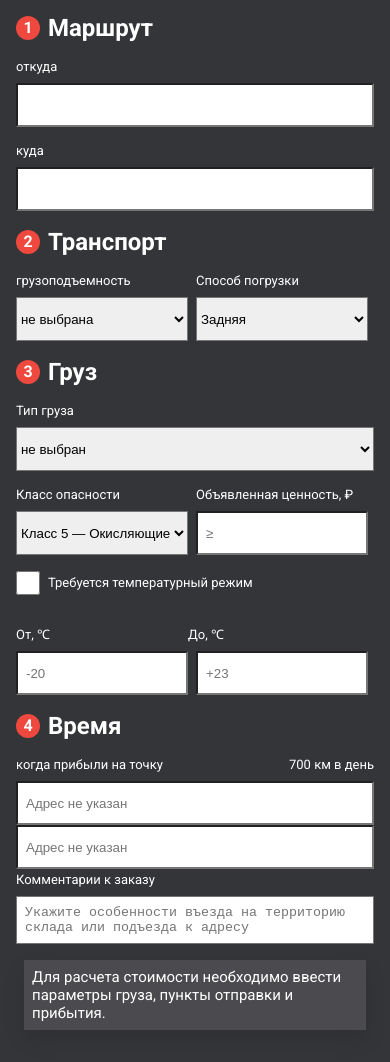
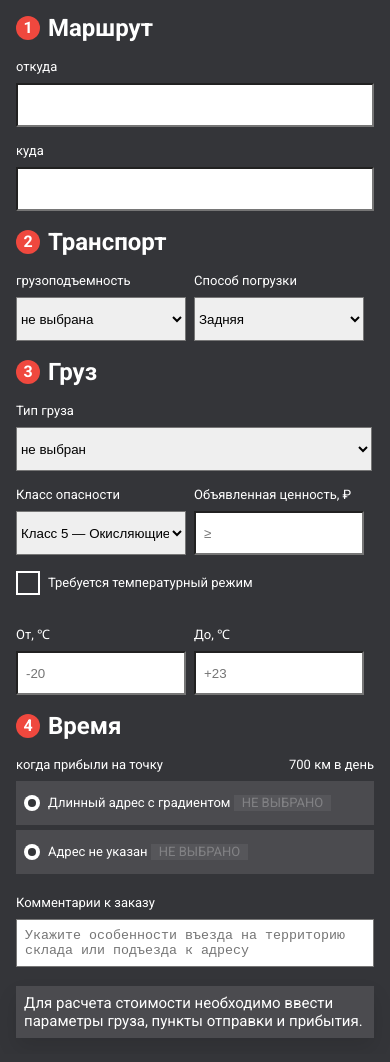
Before and after one commit to dmnitprof/ftl, a website built with Parcel: page src/index.html in a window 390 px wide. Shown: the part 87-1149 px from the top of the page. Built offline with nearby package versions, Linux system fonts and the light colour scheme.

Commit message:
edit styles

```diff
--- a/src/index.html
+++ b/src/index.html
@@ -13,7 +13,7 @@
         <div class="page__inner">
             <h1 class="page__title">FTL: Прямая машина</h1>
             <form class="form">
-                <div class="form-fields">
+                <div class="form__fields-route">
                     <h3 class="form-fields__title"><span class="form-fields__title-number">1</span>Маршрут</h3>
                     <label class="form-fields__label form-fields--col">
                         <span class="form-fields__label-text">откуда</span>
@@ -24,14 +24,15 @@
                         <input class="form-fields__input" type="text">
                     </label>
                 </div>
-                <div class="form-fields">
+                <div class="form-wrapper">
+                <div class="form__fields-transport">
                     <h3 class="form-fields__title"><span class="form-fields__title-number">2</span>Транспорт</h3>
                     <div class="form-fields--row">
                         <label class="form-fields__label  form-fields--col">
                             <span class="form-fields__label-text">грузоподъемность</span>
-                            <select class="form-fields__select form-fields__select--fourth">
-                                <option value="не выбрана">не выбрана</option>
-                                <option value="пункт1">пункт1</option>
+                            <select class="form-fields__select">
+                                <option class="select__option-first" value="не выбрана">не выбрана</option>
+                                <option class="option" value="пункт1">пункт1</option>
                                 <option value="пункт2">пункт2</option>
                                 <option value="пункт3">пункт3</option>
                                 <option value="пункт4">пункт4</option>
@@ -51,11 +52,11 @@
                         </label>
                     </div>
                 </div>
-                <div class="form-fields">
+                <div class="form__fields-cargo">
                     <h3 class="form-fields__title"><span class="form-fields__title-number">3</span>Груз</h3>
                     <label class="form-fields__label form-fields--col">
                         <span class="form-fields__label-text">Тип груза</span>
-                        <select class="form-fields__select form-fields--response">
+                        <select class="form-fields__select form-fields__select--response">
                             <option value="не выбрана">не выбран</option>
                             <option value="пункт1">пункт1</option>
                             <option value="пункт2">пункт2</option>
@@ -68,7 +69,8 @@
                         <label class="form-fields__label form-fields--col">
                             <span class="form-fields__label-text">Класс опасности</span>
                             <select class="form-fields__select">
-                                <option value="не выбрана">Класс 5 — Окисляющие вещества и органические перекиси</option>
+                                <option value="не выбрана">Класс 5 — Окисляющие вещества и органические перекиси
+                                </option>
                                 <option value="пункт1">пункт1</option>
                                 <option value="пункт2">пункт2</option>
                                 <option value="пункт3">пункт3</option>
@@ -78,41 +80,63 @@
                         </label>
                         <label class="form-fields__label form-fields--col">
                             <span class="form-fields__label-text">Объявленная ценность, &#8381;</span>
-                            <input class="form-fields__input form-fields__input--half" type="number" placeholder="&#8805;">
+                            <input class="form-fields__input" type="number"
+                                   placeholder="&#8805;">
                         </label>
                     </div>
                     <label class="form-fields__label form-fields--row">
-                            <input class="form-fields__checkbox" type="checkbox">
-
-                            <span class="form-fields-checkbox__text">Требуется температурный режим</span>
+                        <div class="checkbox">
+                            <input class="checkbox__input" id="checkbox__input" type="checkbox">
+                            <label class="checkbox__label" for="checkbox__input"></label>
+                        </div>
+                        <span class="checkbox__text">Требуется температурный режим</span>
                     </label>
                 </div>
                 <div class="form-fields--row">
                     <label class="form-fields__label form-fields--col">
                         <span class="form-fields__label-text">От, &#8451;</span>
-                        <input class="form-fields__input form-fields__input--half" type="number" placeholder="-20">
+                        <input class="form-fields__input" type="number" placeholder="-20">
                     </label>
-                    <label class="form-fields__label  form-fields__label--last form-fields--col">
-                        <span class="form-fields__label-text form-fields__label-text-last"> До, &#8451;</span>
-                        <input class="form-fields__input form-fields__input--half-last" type="number" placeholder="+23">
+                    <label class="form-fields__label form-fields--col">
+                        <span class="form-fields__label-text"> До, &#8451;</span>
+                        <input class="form-fields__input" type="number" placeholder="+23">
                     </label>
                 </div>
-                <div class="form-fields">
+                </div>
+                <div class="form__fields-time">
                     <h3 class="form-fields__title"><span class="form-fields__title-number">4</span>Время</h3>
                     <label class="form-fields__label form-fields--col">
-                        <div class="form-fields--wrap">
-                            <span class="form-fields__label-left">когда прибыли на точку</span>
-                            <span class="form-fields__label-right">700 км в день</span>
+                        <div class="fields-wrapper">
+                            <span class="fields__label">когда прибыли на точку</span>
+                            <span class="fields__label">700 км в день</span>
                         </div>
-                        <input class="form-fields__input " type="text" placeholder="Адрес не указан">
-                        <input class="form-fields__input " type="text" placeholder="Адрес не указан">
+                        <div class="fields-time">
+                            <div class="radio">
+                                <input class="fields-time__radio"  id="radio" type="radio">
+                                <label for="radio" class="fields-time__label"></label>
+                                <span class="fields-time__address">Длинный адрес с градиентом</span>
+                                <span class="fields-time__text">не выбрано</span>
+                            </div>
+
+                        </div>
+                        <div class="fields-time">
+                            <div class="radio">
+                                <input class="fields-time__radio"  id="radio2" type="radio">
+                                <label for="radio2" class="fields-time__label"></label>
+                                <span class="fields-time__address">Адрес не указан</span>
+                                <span class="fields-time__text">не выбрано</span>
+                            </div>
+
+                        </div>
                     </label>
                 </div>
+                <div class="fields-textarea">
                     <label class="form-fields__label">
-                    <span class="form-fields__label-text">Комментарии к заказу</span>
+                        <div class="fields__label-text">Комментарии к заказу</div>
                         <textarea class="form-fields__textarea"
                                   placeholder="Укажите особенности въезда на территорию склада или подъезда к адресу"></textarea>
                     </label>
+                </div>
                 <div class="form-fields__pop-up">
                     Для расчета стоимости необходимо ввести параметры груза, пункты отправки и прибытия.
                 </div>
--- a/src/styles.scss
+++ b/src/styles.scss
@@ -12,6 +12,7 @@
   margin: 0;
   padding: 0;
 }
+
 /*================================================*/
 /*Style Page*/
 /*================================================*/
@@ -20,44 +21,58 @@ body {
   color: #FFFFFF;
   background: #343539;
 }
+
 .page {
   display: flex;
   flex-direction: column;
   width: 100%;
   height: 100vh;
 }
+
 .page__wrapper {
   width: 100%;
   max-width: 1920px;
 
 }
+
 .page__inner {
   max-width: 728px;
-  margin: 0  auto 0 170px;
+  margin: 0 auto 0 170px;
   padding: 1rem;
 }
+
 .page__title {
   font-style: normal;
   font-weight: bold;
   font-size: 56px;
   line-height: 68px;
 }
+
 /*================================================*/
 /*style form*/
 /*================================================*/
 .form {
 }
+
 .form-fields {
+}
+.form-wrapper{
+  max-width: 356px;
+  overflow: hidden;
+  white-space: nowrap;
+  text-overflow: ellipsis;
 }
 .form-fields--row {
   display: flex;
   align-items: center;
 
 }
+
 .form-fields--col {
   display: flex;
   flex-direction: column;
 }
+
 .form-fields__title {
   display: flex;
   align-items: center;
@@ -68,12 +83,13 @@ body {
   margin: 1rem 0 0 0;
 
 }
-.form-fields__title-number{
+
+.form-fields__title-number {
   display: flex;
   justify-content: center;
   align-items: center;
   width: 24px;
-  height:24px;
+  height: 24px;
   background: #EF483E;
   margin: 0 .5rem 0 0;
   text-align: center;
@@ -83,65 +99,94 @@ body {
   font-size: 16px;
   line-height: 20px;
 }
+
 .form-fields__label {
+  width: 100%;
   font-family: 'Roboto', sans-serif;
   font-style: normal;
   font-weight: normal;
   font-size: 13px;
   line-height: 16px;
   white-space: nowrap;
+  text-overflow: ellipsis;
+  margin: 0 .5rem 0 0 ;
 }
-.form-fields__label-text{
+
+.form-fields__label-text {
   margin: 1rem 0 .5rem 0;
 }
-//.form-fields__label-text-last {
-// margin: 0 0 0 .5rem;
-//}
-.form-fields__label-left {
+
+.fields-wrapper {
   display: flex;
-  justify-content: flex-start;
+  justify-content: space-between;
   align-items: center;
-  margin: 1rem 0 .5rem 0;
-  text-align: left;
 }
-.form-fields__label-right {
-  display: flex;
-  justify-content: flex-end;
-  align-content: flex-end;
-  margin: 1rem 0 .5rem 0;
-  text-align: right;
+
+.fields__label {
+  margin: 1rem 0 .5rem 0 !important;
 }
-.form-fields--wrap{
-  display: flex;
-  align-items: center;
-  justify-content: space-between;
+
+.fields__label-text {
+  margin: 1rem 0 .5rem 0 !important;
 }
+
 .form-fields__input {
-  max-width: 100%;
+  width: 100%;
   height: 44px;
   border-radius: 0;
   padding: 0 0 0 .5rem;
   outline: none;
+  overflow: hidden;
 }
-.form-fields__input--half{
+
+.form-fields__select {
+  width: 100%;
+  height: 44px;
   max-width: 172px;
+  border-radius: 0;
+  .option:hover {
+    color: #EF483E;
+    background-color: #EF483E !important;
   }
-.form-fields__input--half-last{
-  max-width: 172px;
-  margin: 0 0 0 .5rem;
 }
-.form-fields__select {
+.form-fields__select--response{
   max-width: 100%;
-  width: 172px;
-  height: 44px;
+}
+/*=================================================*/
+/*Checkbox*/
+/*=================================================*/
+.checkbox {
+  position: relative;
+  height: 24px;
+  width: 24px;
   border-radius: 0;
-  margin-right: .5rem;
-  option:hover {
-    display: block;
-    background: #EF483E;
+  margin: 1rem .5rem 1rem 0;
+  border: 2px solid #FFFFFF;
+  text-align: center;
 
 }
+
+.checkbox__input {
+  display: none !important;
 }
+
+.checkbox__label:before {
+  content: "";
+  position: absolute;
+  top: 0;
+  right: 0;
+  bottom: 0;
+  left: 0;
+  cursor: pointer
+}
+.checkbox__input:checked + .checkbox__label:before {
+  content: "\2714" !important;
+  background: #EF483E !important;
+}
+
+/*=====================================================*/
+                  /*textarea*/
+/*======================================================*/
 .form-fields__textarea {
   display: block;
   width: 100%;
@@ -150,23 +195,13 @@ margin: 1rem 0 .5rem 0;
   padding: .5rem;
   margin: .5rem 0 0 0;
 }
-.form-fields__checkbox {
-  position: relative;
+/*=====================================================*/
+                /*pop-up*/
+/*======================================================*/
+.form-fields__pop-up {
+  width: 100%;
   display: flex;
-  height: 24px;
-  width: 24px;
-  border-radius: 0;
-  margin: 1rem .5rem 1rem 0;
-  border: 2px solid #FFFFFF;
-  background: #FFFFFF;
-}
-.form-fields-checkbox__text {
-  display: flex;
-  white-space: nowrap;
-}
-.form-fields__pop-up {
-  display: flex;
-  margin: 1rem .5rem 1rem .5rem;
+  //margin: 1rem 0 1rem 0;
   padding: .5rem;
   font-size: 15px;
   line-height: 18px;
@@ -176,29 +211,141 @@ margin: 1rem 0 .5rem 0;
   align-items: center;
 
 }
+
+/*=====================================================*/
+/*fields time and radio*/
+/*=====================================================*/
+.fields-time-wrapper {
+  display: flex;
+  justify-content: space-between;
+  align-items: center;
+}
+.fields-time {
+  margin: 0 0 .3rem 0;
+  display: flex;
+  justify-content: space-between;
+  align-items: center;
+  background: #4B4B4F;
+  height: 44px;
+  padding: 0 .5rem;
+
+
+  }
+.radio{
+  position: relative;
+  overflow: hidden;
+  white-space: nowrap;
+  text-overflow: ellipsis;
+
+}
+
+.fields-time__radio {
+  display: none;
+}
+  .fields-time__label{
+    padding-left: 1rem;
+    margin-right: .5rem;
+    cursor: pointer;
+  }
+  .fields-time__label:before{
+    content: '';
+    top: 0;
+    left: 0;
+    display: block;
+    position: absolute;
+    width: 16px;
+    height: 16px;
+    background: #fff;
+    border-radius: 50%;
+    z-index: 1;
+
+  }
+  .fields-time__label:after{
+    content: '';
+    left: 4px;
+    top: 4px;
+    position: absolute;
+    display: block;
+    width: 8px;
+    height: 8px;
+    border-radius: 50%;
+    background: #343539;
+    z-index: 2;
+  }
+
+.fields-time__radio:checked + .fields-time__label:before {
+  background: #EF483E;
+
+}
+.fields-time__radio:checked ~ .fields-time__text {
+  opacity: 1;
+}
+
+
+.fields-time__address{
+  overflow: hidden;
+  white-space: nowrap;
+  text-overflow: ellipsis;
+}
+.fields-time__text{
+  background: #717174;
+  padding: .5rem;
+  border-radius: 2px;
+  opacity: 0.3;
+  text-transform: uppercase;
+}
+
+.fields-label {
+  display: flex;
+  width: 100%;
+  margin: 1rem 0 .5rem .5rem;
+ ;
+}
+
 /*==================================================*/
 /*media*/
 /*=================================================*/
-@media (max-width: 768px) {
+@media (max-width: 480px){
+  //.form-fields--response{
+  //  max-width: 100%;
+  //}
+
+
+}
+
+@media (max-width: 575.98px) {
+
+  .page__title {
+    font-size: 28px;
+  }
   .page__inner {
-    max-width: 728px;
-    margin: 0  auto;
     padding: 1rem;
+    margin: 0 auto;
+  }
+  //.form-fields--response{
+  //  max-width: 100%;
+  //}
+
+}
+
+@media (min-width: 576px) and (max-width: 767.98px) {
+  .page__inner {
+    padding: 1rem;
+    margin: 0 auto;
   }
   .page__title {
-    text-align: center;
     font-size: 32px;
     line-height: 68px;
   }
-  .form-fields--response{
-   width: 100%;
+
+
 }
-}
-@media (min-width: 769px) {
-  .form-fields--response{
-    width:50%;
-  }
+
+@media (min-width: 768px) {
+  //.form-fields__select--response{
+  //  max-width: 100%;
+  //}
 }
 /*=================================================*/
 /*The End...*/
-/*================================================*/
+/*=================================================*/
```
Lines whose indentation alone changed are shown as unchanged.
